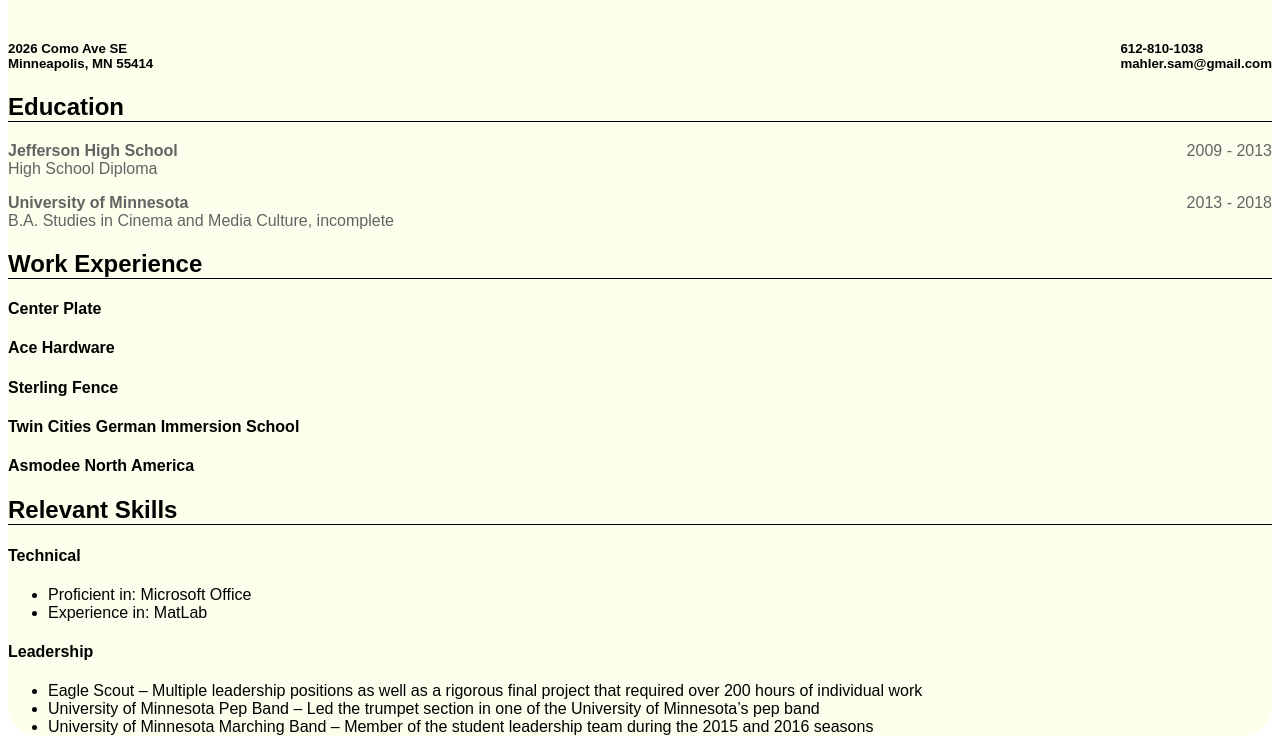
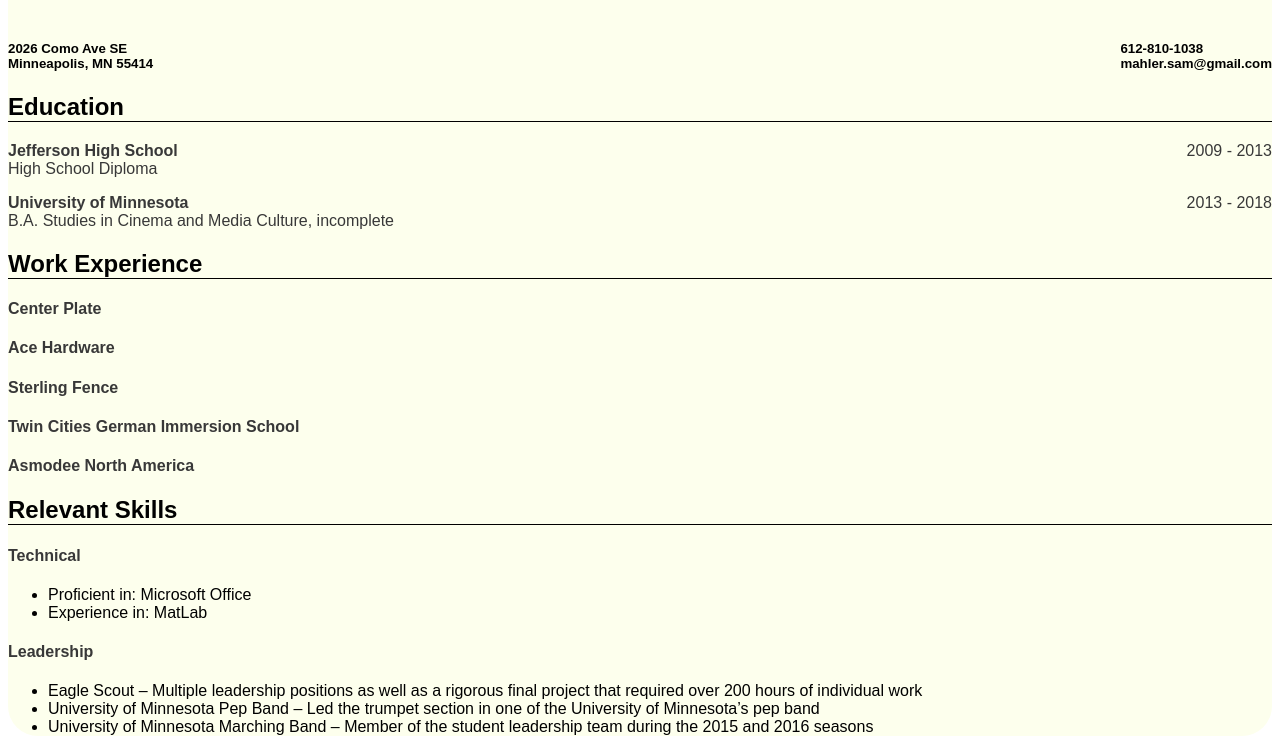
Before and after one commit to s-mahler/primeacademy.resume, a plain HTML site: page index.html in a window 1280 px wide. Shown: the part 48-800 px from the top of the page. Drawn offline with Linux system fonts and the light colour scheme.

Commit message:
Update style.css

```diff
--- a/style.css
+++ b/style.css
@@ -19,18 +19,26 @@
     text-align: left;
 }
 
+h4 {
+    color: #383838;
+}
+
+p {
+    color: #383838;
+}
+
 #education {
     margin: 6em 0 0 0;
 }
 
 div#education > h4 {
     margin: 0;
-    color: #636363;
+    color: #383838;
 }
 
 div#education > p {
     margin-top: 0;
-    color: #636363;
+    color: #383838;
 }
 
 .left {
```
